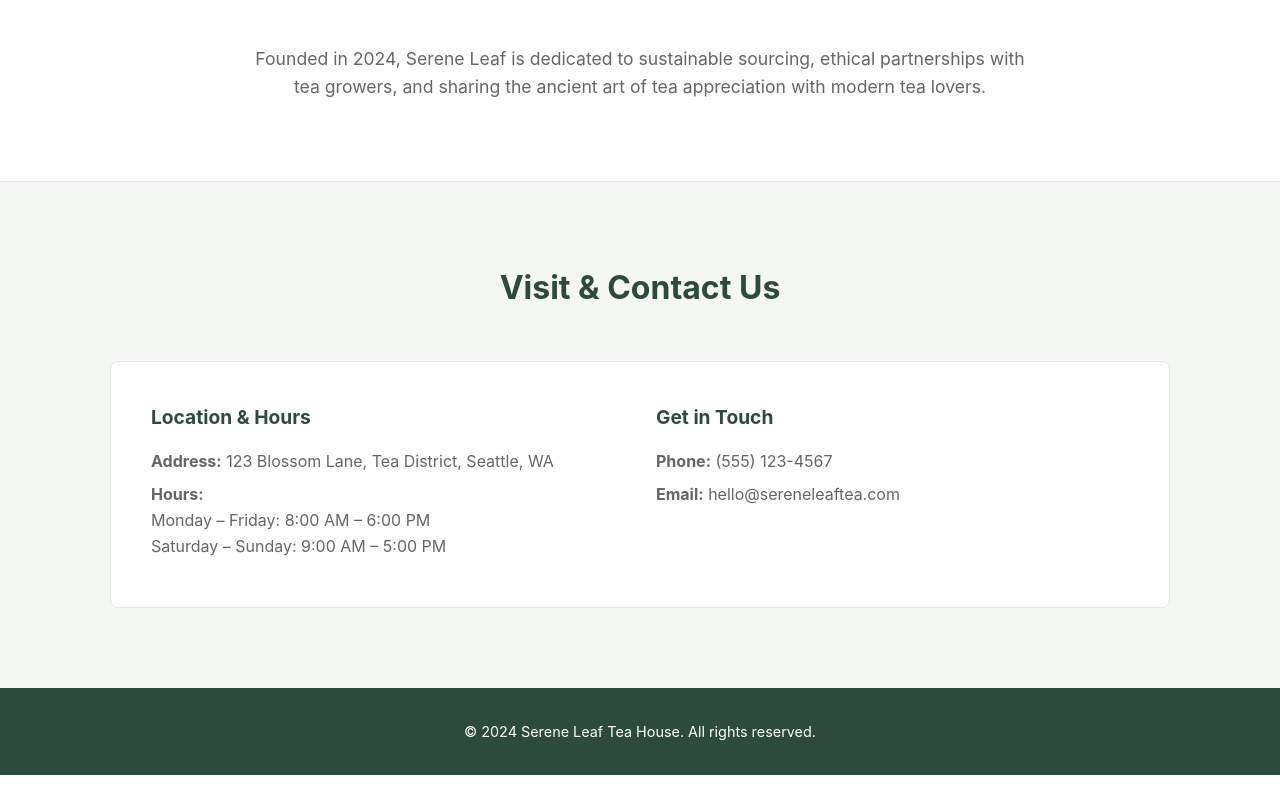
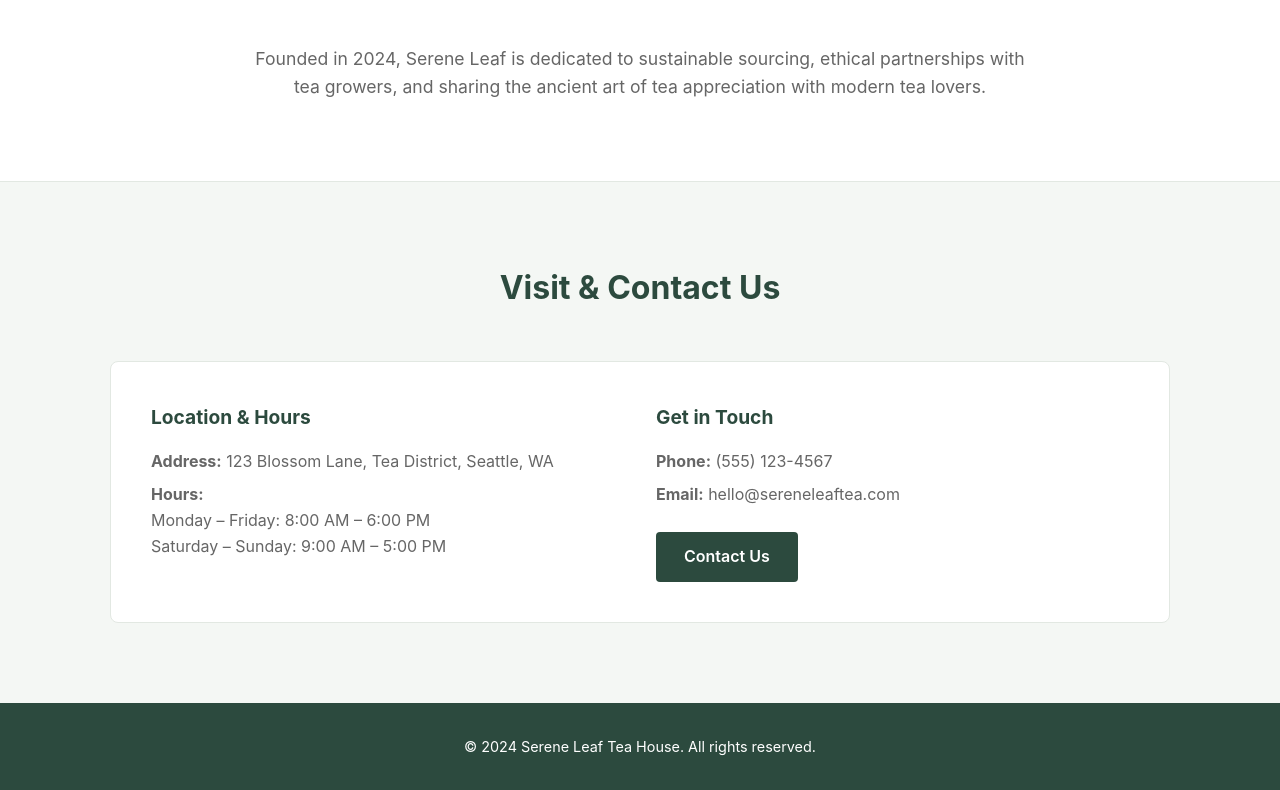
Before and after one commit to Leshanai/web-site, a plain HTML site: page index.html in a window 1280 px wide. Shown: the part 1133-1923 px from the top of the page. Drawn offline with Linux system fonts and the light colour scheme.

Commit message:
Add secondary interactive button with hover effects

```diff
--- a/index.html
+++ b/index.html
@@ -70,6 +70,7 @@
                         <h3>Get in Touch</h3>
                         <p><strong>Phone:</strong> (555) 123-4567</p>
                         <p><strong>Email:</strong> hello@sereneleaftea.com</p>
+                        <a href="mailto:hello@sereneleaftea.com" class="btn btn-secondary">Contact Us</a>
                     </div>
                 </div>
             </div>
--- a/style.css
+++ b/style.css
@@ -108,6 +108,19 @@ body {
 
 .btn:hover {
     background-color: #219653;
+    transform: translateY(-2px);
+    box-shadow: 0 4px 10px rgba(0, 0, 0, 0.1);
+}
+
+.btn-secondary {
+    background-color: var(--primary-color);
+    margin-top: 1rem;
+}
+
+.btn-secondary:hover {
+    background-color: #1f342b;
+    transform: translateY(-2px);
+    box-shadow: 0 4px 10px rgba(0, 0, 0, 0.15);
 }
 
 /* Sections General */
```
Also changed, not shown: 1 other file.
